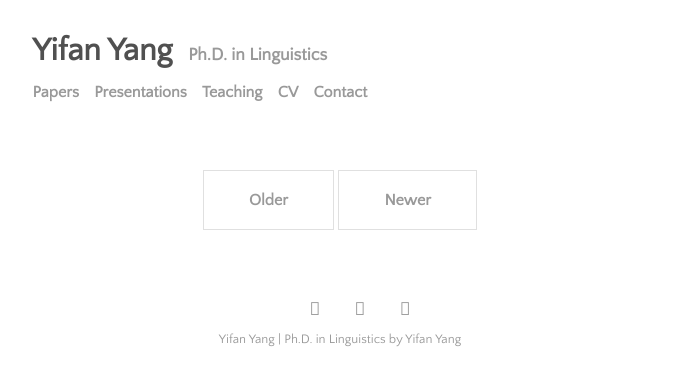
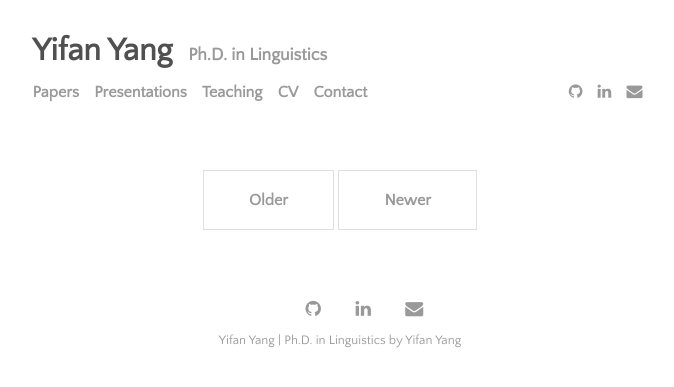
Before and after one commit to yifanyang08/yifanyang08.github.io, a Jekyll site: the page built from index.html, in a window 1280 px wide. Shown: the top 387 px of the page, without its empty margins (300-974 px from the left). Built offline with Jekyll 4.4.1, drawn with Linux system fonts in a browser that asks for light colours; the list of posts is cut into pages by our own code.

Commit message:
Update social-icons.html

```diff
--- a/_includes/social-icons.html
+++ b/_includes/social-icons.html
@@ -1,8 +1,8 @@
 {% for item in site.data.settings.social %}
   {% assign first_char = item.link | slice: 0 %}
   {% if first_char == '/' %}
-    <a href="{{ site.baseurl }}{{ item.link }}"><i class="fa-brands fa-{{ item.icon }}" aria-hidden="true"></i></a>
+    <a href="{{ site.baseurl }}{{ item.link }}"><i class="fa fa-{{ item.icon }}" aria-hidden="true"></i></a>
   {% else %}
-    <a href="{{ item.link }}" target="_blank"><i class="fa-brands fa-{{ item.icon }}" aria-hidden="true"></i></a>
+    <a href="{{ item.link }}" target="_blank"><i class="fa fa-{{ item.icon }}" aria-hidden="true"></i></a>
   {% endif %}
 {% endfor %}
```
